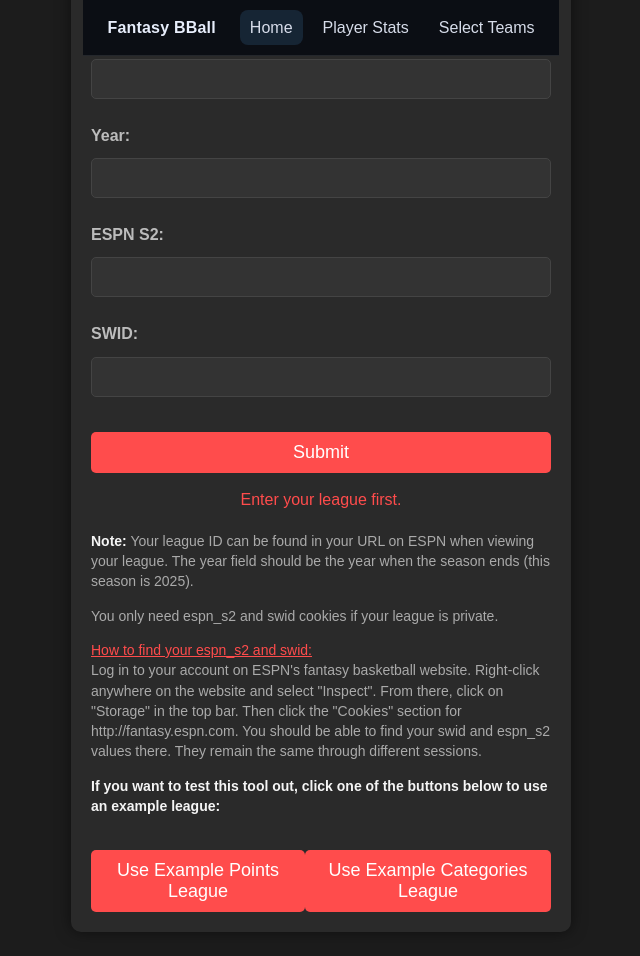
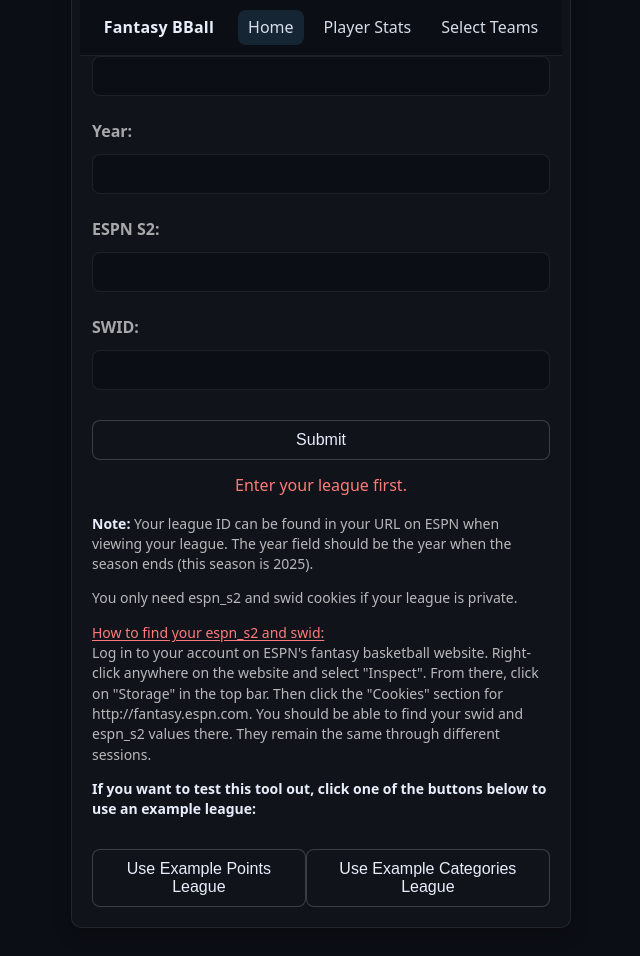
Before and after one commit to ThomasAdriaanse/Fantasy-bball-stats, a Flask app: a page that uses templates/base.html in a window 1280 px wide. Shown: the whole page, without its empty margins (319-959 px from the left). After the commit the page ends 928 px from the top, so only its background shows below. Run offline with Flask 3, Linux system fonts and the light colour scheme; some libraries are stand-ins or nearby versions.

Commit message:
changed entry page colours

```diff
--- a/app.py
+++ b/app.py
@@ -19,7 +19,6 @@ S3_BUCKET = os.getenv("S3_BUCKET", "fantasy-stats-dev")
 S3_PREFIX = os.getenv("S3_PREFIX", "dev/players/")  # includes trailing slash
 AWS_REGION = os.getenv("AWS_REGION", "ca-central-1")
 
-from nba_api.stats.static import players
 import json
 import time
 from pprint import pprint
@@ -27,9 +26,40 @@ from datetime import datetime, timedelta, date
 
 load_dotenv()
 app = Flask(__name__)
-app.secret_key = os.urandom(24)
+app.secret_key = os.environ.get("SECRET_KEY", "dev-not-secret-change-me")
+app.permanent_session_lifetime = timedelta(days=1)
+# ---------- Utilities ----------
 
-# ---------- Utilities ----------
+def _parse_league_details_from_request(req):
+    """Best-effort parse of league details from GET or POST."""
+    lid  = (req.values.get('league_id') or "").strip()
+    yr   = (req.values.get('year') or "").strip()
+    s2   = (req.values.get('espn_s2') or "").strip() or None
+    swid = (req.values.get('swid') or "").strip() or None
+
+    if not lid or not yr:
+        return None  # insufficient to override
+
+    try:
+        yr = int(yr)
+    except ValueError:
+        return None
+
+    return {'league_id': lid, 'year': yr, 'espn_s2': s2, 'swid': swid}
+
+
+def _store_league_details(details: dict):
+    """Write normalized league details into the session."""
+    if not details:
+        return
+    session.permanent = True
+    session['league_details'] = {
+        'league_id': details.get('league_id'),
+        'year': int(details.get('year')) if details.get('year') is not None else None,
+        'espn_s2': details.get('espn_s2') or None,
+        'swid': details.get('swid') or None,
+    }
+
 
 def get_matchup_dates(league, league_year):
     """Generate matchup date data for all matchup periods in the league"""
@@ -94,6 +124,13 @@ def entry_page():
 
 @app.route('/player_stats', methods=['GET', 'POST'])
 def player_stats():
+
+
+    # --- Prefer explicit request values over existing session ---
+    new_details = _parse_league_details_from_request(request)
+    if new_details:
+        _store_league_details(new_details)
+
     num_games = 20
     selected_player = 'Bol Bol'
     selected_stat = 'FPTS'
@@ -303,6 +340,8 @@ def compare_page():
     scoring_type = request.form.get('scoring_type')
     week_num = int(request.form.get('week_num'))
 
+    _store_league_details({'league_id': league_id, 'year': year, 'espn_s2': espn_s2, 'swid': swid})
+
     print(f"Processing league with scoring type: {scoring_type}, stat_window={stat_window}")
 
     try:
@@ -432,65 +471,87 @@ def compare_page():
 
 @app.route('/select_teams_page')
 def select_teams_page():
-    info_string = request.args.get('info', '')
-    info_list = info_string.split(',') if info_string else []
+    # 0) Optional hard reset (?reset=1)
+    if request.args.get('reset') in ('1', 'true', 'True'):
+        session.pop('league_details', None)
 
+    # 1) If explicit league params are present, they OVERRIDE the session
+    new_details = _parse_league_details_from_request(request)
+    if new_details:
+        _store_league_details(new_details)
+
+    # 2) Else, legacy `?info=` path can populate/override
+    elif 'info' in request.args and not session.get('league_details'):
+        info_string = request.args.get('info', '')
+        parts = info_string.split(',')
+        try:
+            year = int(parts[1])
+            legacy = {
+                'league_id': parts[0],
+                'year': year,
+                'espn_s2': parts[2] or None if len(parts) > 2 else None,
+                'swid'   : parts[3] or None if len(parts) > 3 else None,
+            }
+            _store_league_details(legacy)
+        except Exception:
+            return redirect(url_for('entry_page', error_message="Invalid league entered. Please try again."))
+
+    # 3) Finally, use whatever is in session
+    league_details = session.get('league_details')
+    if not league_details or not league_details.get('league_id') or not league_details.get('year'):
+        return redirect(url_for('entry_page', error_message="Enter your league first."))
+
+    # Build League object (unchanged)
     try:
-        year = int(info_list[1])
-    except:
-        return redirect(url_for('entry_page', error_message="Invalid league entered. Please try again."))
+        if league_details.get('espn_s2') and league_details.get('swid'):
+            league = League(
+                league_id=league_details['league_id'],
+                year=league_details['year'],
+                espn_s2=league_details['espn_s2'],
+                swid=league_details['swid']
+            )
+        else:
+            league = League(
+                league_id=league_details['league_id'],
+                year=league_details['year']
+            )
+    except (ESPNUnknownError, ESPNInvalidLeague):
+        return redirect(url_for('entry_page', error_message="Invalid league entered."))
+    except ESPNAccessDenied:
+        return redirect(url_for('entry_page', error_message="That is a private league which needs ESPN S2 and SWID."))
+    except Exception as e:
+        return redirect(url_for('entry_page', error_message=str(e)))
 
-    if len(info_list) == 4:
-        league_details = {
-            'league_id': info_list[0],
-            'year': year,
-            'espn_s2': info_list[2],
-            'swid': info_list[3]
-        }
-    else:
-        league_details = {
-            'league_id': info_list[0],
-            'year': year,
-            'espn_s2': None,
-            'swid': None
-        }
-
-    if league_details['espn_s2'] is None:
-        try:
-            league = League(league_id=league_details['league_id'], year=league_details['year'])
-        except (ESPNUnknownError, ESPNInvalidLeague):
-            return redirect(url_for('entry_page', error_message="Invalid league entered."))
-        except ESPNAccessDenied:
-            return redirect(url_for('entry_page', error_message="That is a private league which needs espn_s2 and SWID."))
-    else:
-        try:
-            league = League(league_id=league_details['league_id'], year=league_details['year'],
-                            espn_s2=league_details['espn_s2'], swid=league_details['swid'])
-        except ESPNUnknownError:
-            return redirect(url_for('entry_page', error_message="Invalid league entered."))
-
+    # Build page data (unchanged)
+    year = league_details['year']
     matchup_date_data = get_matchup_dates(league, year)
     teams_list = [team.team_name for team in league.teams]
     form_data = session.pop('form_data', {})
 
-    return render_template('select_teams_page.html',
-                          info_list=teams_list,
-                          **league_details,
-                          form_data=form_data,
-                          scoring_type=league.settings.scoring_type,
-                          matchup_data_dict=matchup_date_data,
-                          current_matchup=league.currentMatchupPeriod)
+    return render_template(
+        'select_teams_page.html',
+        info_list=teams_list,
+        league_id=league_details['league_id'],
+        year=league_details['year'],
+        espn_s2=league_details.get('espn_s2'),
+        swid=league_details.get('swid'),
+        form_data=form_data,
+        scoring_type=league.settings.scoring_type,
+        matchup_data_dict=matchup_date_data,
+        current_matchup=league.currentMatchupPeriod
+    )
+
+
 
 @app.route('/process', methods=['POST'])
 def process_information():
-    league_id = request.form.get('league_id')
-    year = request.form.get('year')
-    espn_s2 = request.form.get('espn_s2')
-    swid = request.form.get('swid')
+    details = _parse_league_details_from_request(request)
+    if not details:
+        return redirect(url_for('entry_page', error_message="Invalid league entered. Please try again."))
+    _store_league_details(details)
+    return redirect(url_for('select_teams_page'))
 
-    info_list = [league_id, year, espn_s2, swid]
-    info_string = ','.join(filter(None, info_list))
-    return redirect(url_for('select_teams_page', info=info_string))
+
 
 if __name__ == '__main__':
     port = int(os.environ.get("PORT", 5000))
--- a/static/css/entry_page.css
+++ b/static/css/entry_page.css
@@ -1,189 +1,191 @@
-/* Common body styles from both pages, prioritizing the first page */
-body {
-    font-family: Arial, sans-serif;
-    background-color: #1c1c1c;
-    margin: 0;
-    padding: 0;
-    display: flex;
-    justify-content: center; /* Prioritizing center alignment from the first page */
-    align-items: center;
-    flex-direction: column; /* Including column layout for the second page */
-    color: #f5f5f5;
-    height: 100vh; /* Retained from the first page */
+/* ===========================
+   ENTRY PAGE — UNIFIED THEME
+   Matches compare page colors
+   =========================== */
+   :root { color-scheme: dark; }
+   :root{
+     --bg: #0b0e14;                 /* page background */
+     --card: #10131a;               /* panel/card */
+     --text: #e8eefc;               /* primary text */
+     --muted: rgba(255,255,255,0.70);
+     --border: rgba(255,255,255,0.08);
+     --border-strong: rgba(255,255,255,0.18);
+     --shadow: 0 6px 18px rgba(0,0,0,0.25);
+     --accent-blue: #63a0d4;        /* matches links/left team */
+     --accent-blue-line: steelblue; /* legend harmony */
+     --accent-red: #ff7a7a;         /* right team */
+     --accent-red-strong: #ff4848;  /* primary action */
    }
 
+   /* Body */
+   body {
+     margin: 0;
+     font-family: system-ui, -apple-system, Segoe UI, Roboto, Ubuntu, Cantarell, Noto Sans, Helvetica, Arial, "Apple Color Emoji", "Segoe UI Emoji";
+     background: var(--bg);
+     color: var(--text);
+     display: flex;
+     justify-content: center;
+     align-items: center;
+     flex-direction: column;
+     min-height: 100vh;
+   }
 
-/* Container styling from the first page */
+   /* Container */
    .container {
-    background-color: #2a2a2a;
+     background: var(--card);
+     border: 1px solid var(--border);
+     border-radius: 10px;
+     box-shadow: var(--shadow);
      padding: 20px;
-    border-radius: 10px;
-    box-shadow: 0 0 15px rgba(0, 0, 0, 0.5);
      width: 100%;
      max-width: 500px;
    }
 
-/* Heading styles from both pages, prioritizing the first page */
+   /* Headings */
    h1 {
      text-align: center;
      font-size: 24px;
-    color: #ff4c4c;
-    margin-top: 20px; /* Added margin-top from the second page */
+     color: var(--accent-red);
+     margin: 20px 0 8px;
    }
 
-/* Form and input styles from the first page */
-form {
-    display: flex;
-    flex-direction: column;
-}
+   /* Form */
+   form { display: flex; flex-direction: column; }
 
    label {
      margin-top: 10px;
-    font-weight: bold;
-    color: #cccccc;
+     font-weight: 600;
+     color: var(--muted);
    }
 
+   /* Inputs */
    input[type="text"] {
      padding: 10px;
      margin-top: 5px;
-    margin-bottom: 15px;
-    border: 1px solid #444;
-    border-radius: 5px;
+     margin-bottom: 14px;
+     border: 1px solid var(--border);
+     border-radius: 8px;
      font-size: 16px;
-    background-color: #333;
-    color: #f5f5f5;
+     background: var(--bg);
+     color: var(--text);
+     transition: border-color .2s, box-shadow .2s;
+   }
+   input[type="text"]::placeholder { color: rgba(232,238,252,0.55); }
+   input[type="text"]:focus {
+     outline: none;
+     border-color: var(--border-strong);
+     box-shadow: 0 0 0 2px rgba(99,160,212,0.25);
    }
 
-input[type="text"]:focus {
-    border-color: #ff4c4c;
-    outline: none;
+   /* Buttons */
+   input[type="submit"],
+   button:not(.team-button) {
+     background: var(--card);
+     color: var(--text);
+     border: 1px solid var(--border-strong);
+     border-radius: 8px;
+     padding: 10px 12px;
+     cursor: pointer;
+     font-size: 16px;
+     transition: filter .2s, transform .2s, border-color .2s;
+     margin-top: 16px;
+   }
+   input[type="submit"]:hover,
+   button:not(.team-button):hover {
+     filter: brightness(1.1);
+     transform: translateY(-1px);
    }
 
-/* Remove overlap - apply only to submit buttons or other generic buttons */
-input[type="submit"], button:not(.team-button) {
-    background-color: #ff4c4c;
-    color: white;
-    padding: 10px;
-    border: none;
-    border-radius: 5px;
-    cursor: pointer;
-    font-size: 18px;
-    transition: background-color 0.3s, transform 0.3s;
-    margin-top: 20px; /* Added margin-top for buttons */
+   /* Optional primary style for the main action button */
+   .btn-primary {
+     background: var(--accent-red-strong);
+     border-color: transparent;
+     color: #fff !important;
    }
+   .btn-primary:hover { filter: brightness(1.05); }
 
-
-input[type="submit"]:hover, button[type="button"]:hover {
-    background-color: #e04343;
-    transform: translateY(-2px);
-}
-
-/* Note and error-message styles from the first page */
-.note {
-    font-size: 14px;
-    color: #aaaaaa;
-    margin-top: 20px;
-}
-
-.note b {
-    color: #f5f5f5;
-}
-
-.note u {
-    color: #ff4c4c;
-}
+   /* Notes + errors */
+   .note { font-size: 14px; color: var(--muted); margin-top: 16px; }
+   .note b { color: var(--text); }
+   .note u { color: var(--accent-red); text-underline-offset: 2px; }
 
    .error-message {
-    color: #ff4c4c;
-    margin-top: 15px;
+     color: var(--accent-red);
+     margin-top: 14px;
      text-align: center;
    }
 
-/* Teams container and team column styles from the second page */
+   /* Teams area */
    .teams-container {
      display: flex;
      justify-content: center;
+     gap: 20px;
      margin-top: 20px;
    }
+   .team-column { margin: 0; }
 
-.team-column {
-    margin: 0 20px;
-}
-
-/* Team selector styles from the second page */
    .team-selector {
-    background-color: #2a2a2a;
+     background: var(--bg);
+     border: 1px solid var(--border);
+     color: var(--text);
      border-radius: 10px;
      padding: 10px;
-    margin-bottom: 10px;
-    color: white;
-    font-weight: bold;
+     font-weight: 700;
      text-align: center;
    }
 
-/* My team and opponent team styles from the second page */
-.my-team, .opponents-team {
-    background-color: #ff4c4c;
-}
+   /* Accent fills to match compare page palette */
+   .my-team, .team-selected-my { background: rgba(70,130,180,0.30); color: #fff; }    /* steelblue soft */
+   .opponents-team, .team-selected-opponent { background: rgba(255,72,72,0.30); color: #fff; }
 
-/* Team button styles from the second page */
+   /* Team buttons */
    .team-button {
      display: block;
      padding: 10px;
      margin: 10px 0;
-    border: 1px solid #444;
-    border-radius: 5px;
-    background-color: #333;
-    color: #f5f5f5;
+     border: 1px solid var(--border);
+     border-radius: 8px;
+     background: var(--bg);
+     color: var(--text);
      cursor: pointer;
-    transition: background-color 0.3s, transform 0.3s;
+     transition: filter .2s, transform .2s, border-color .2s, background .2s;
+   }
+   .team-button:hover {
+     filter: brightness(1.06);
+     transform: translateY(-1px);
+     border-color: var(--border-strong);
    }
 
-.team-button:hover {
-    background-color: #555;
-    transform: translateY(-2px);
-}
-
-.team-selected-my, .team-selected-opponent {
-    background-color: #ff4c4c;
-    color: white;
-}
-
-/* Loading overlay styles from the second page */
+   /* Loading overlay */
    #loading {
-    position: fixed;
-    width: 100%;
-    height: 100%;
-    top: 0;
-    left: 0;
-    background-color: rgba(0, 0, 0, 0.8);
+     position: fixed; inset: 0;
+     background: rgba(0,0,0,0.80);
      z-index: 9999;
      display: none;
      justify-content: center;
      align-items: center;
      font-size: 24px;
-    font-family: Arial, sans-serif;
-    color: #ff4c4c;
+     font-family: inherit;
+     color: var(--accent-red);
    }
-
    #loading:before {
      content: "";
-    border: 6px solid #f3f3f3;
-    border-top: 6px solid #ff4c4c;
+     border: 6px solid rgba(232,238,252,0.35);
+     border-top: 6px solid var(--accent-red);
      border-radius: 50%;
-    width: 40px;
-    height: 40px;
+     width: 40px; height: 40px;
      animation: spin 1s linear infinite;
      margin-right: 10px;
    }
+   @keyframes spin { to { transform: rotate(360deg); } }
 
-@keyframes spin {
-    0% { transform: rotate(0deg); }
-    100% { transform: rotate(360deg); }
+   /* Center wrapper */
+   .button-wrapper {
+     display: flex;
+     justify-content: center;
+     margin-top: 10px;
    }
 
-.button-wrapper {
-    display: flex;
-    justify-content: center; /* Horizontally centers the button */
-    margin-top: 10px; /* Optional: Add some spacing above the button */
-}
+   /* Links (for any anchors in the entry page) */
+   a { color: var(--accent-blue); text-decoration: none; }
+   a:hover { text-decoration: underline; }
```
Lines whose indentation alone changed are shown as unchanged.
